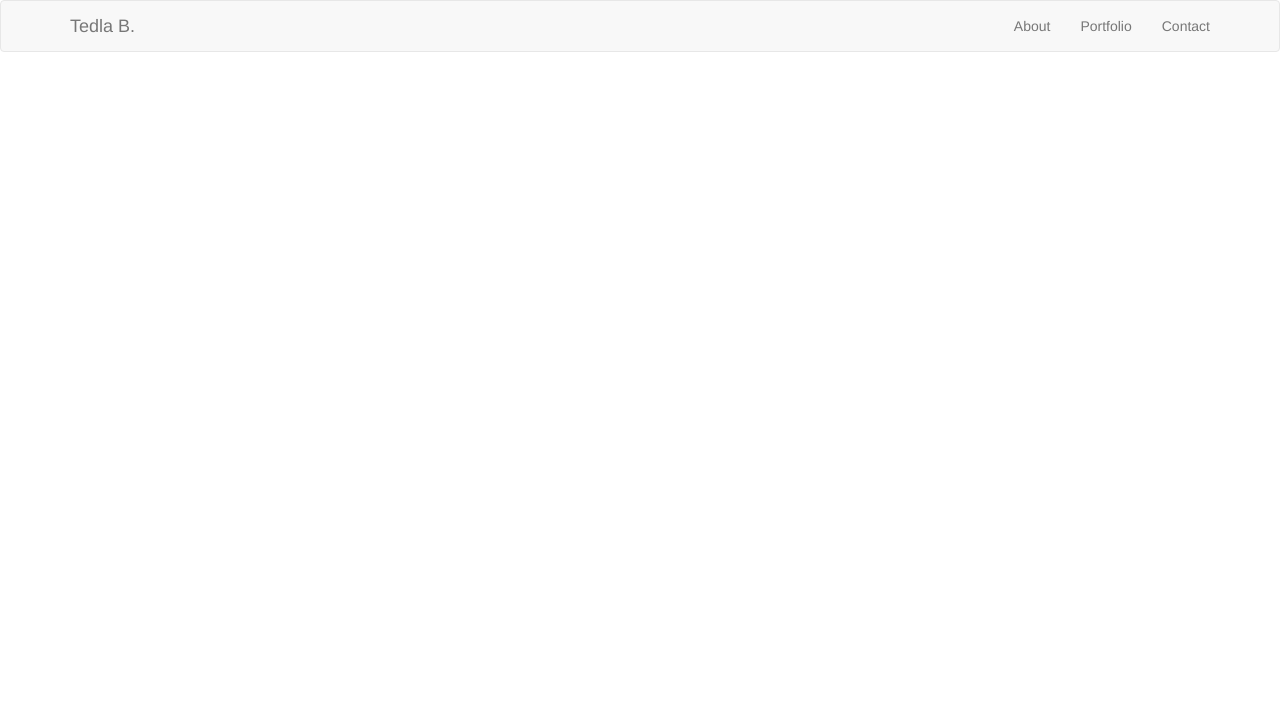
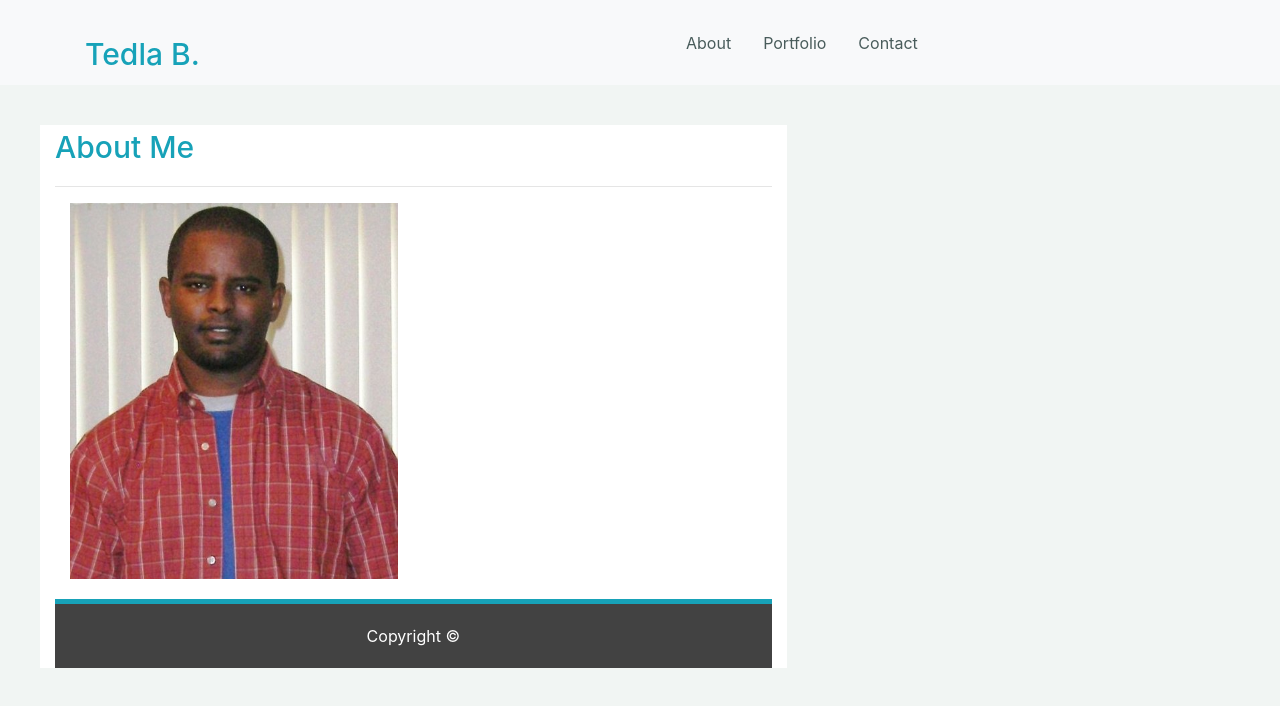
Before and after one commit to mekditd/tedla-css.github.io, a plain HTML site: page index.html in a window 1280 px wide. Drawn offline with nearby package versions, Linux system fonts and the light colour scheme.

Commit message:
added section in the contact and inedex html files

```diff
--- a/contact.css
+++ b/contact.css
@@ -1,4 +1,4 @@
-/*
+
 .brand {
     margin: 0;
     padding: 0;
@@ -40,6 +40,7 @@ li {
     margin-top: 40px;
     margin-left: 40px;
     margin-bottom: 200px;
+    overflow: auto;
 
 }
 
@@ -54,6 +55,7 @@ li {
     margin-top: 20px;
     color: #fff;
     text-align: center;
+    border-top: 5px solid #17a2b8;
 
 }
 
@@ -65,6 +67,11 @@ li {
     .header {
         padding: 0;
         margin-left: 0;
-        width: ;
+        widows: 640px;
+        background: #17a2b8;
     }
-} */
+
+    .contact {
+        margin: auto 10px;
+    }
+}
--- a/index.html
+++ b/index.html
@@ -1,41 +1,64 @@
 <!DOCTYPE html>
-<html>
+<html lang="en">
 
 <head>
-    <title>Bootstrap</title>
-    <link rel="stylesheet" type="text/css" href="https://maxcdn.bootstrapcdn.com/bootstrap/3.3.5/css/bootstrap.min.css">
-
+    <meta charset="UTF-8">
+    <meta name="viewport" content="width=device-width, initial-scale=1.0">
+    <meta http-equiv="X-UA-Compatible" content="ie=edge">
+    <title>Bootstrap Contact</title>
+    <link rel="stylesheet" href="https://stackpath.bootstrapcdn.com/bootstrap/4.4.1/css/bootstrap.min.css"
+        integrity="sha384-Vkoo8x4CGsO3+Hhxv8T/Q5PaXtkKtu6ug5TOeNV6gBiFeWPGFN9MuhOf23Q9Ifjh" crossorigin="anonymous">
+    <link rel="stylesheet" href="contact.css">
 </head>
 
 <body>
-    <nav class="navbar navbar-default">
+
+    <!-- navbar -->
+    <nav class="navbar navbar-light bg-light">
         <div class="container">
-            <div class="navbar-header">
-                <!-- <button type="button" class="navbar-toggle collapsed" data-toggle="collapse" data-target="#bs-nav-demo"
-                    aria-expanded="false">
-                    <span class="sr-only">Toggle navigation</span>
-                    <span class="icon-bar"></span>
-                    <span class="icon-bar"></span>
-                    <span class="icon-bar"></span>
-                </button> -->
-                <a href="#" class="navbar-brand"><span>Tedla B.</span></a>
-            </div>
-            <div class="contact">
-                <ul class="nav navbar-nav navbar-right">
-                    <li><a href="#">About</a></li>
-                    <li><a href="#">Portfolio</a></li>
-                    <li><a href="#">Contact</a></li>
+            <section class="brand">
+                <a class="navbar-brand bg-info col-xs-12 col-sm-6 bg-info"><a href="#" class="text-info ">Tedla B.</a>
+            </section>
+            <section class="links row col-xs-12 col-sm-6">
+                <ul class="nav justify-content-end">
+                    <li class="nav-item">
+                        <a class="nav-link active" href="index.html">About</a>
+                    </li>
+                    <li class="nav-item">
+                        <a class="nav-link" href="portfolio.html">Portfolio</a>
+                    </li>
+                    <li class="nav-item">
+                        <a class="nav-link" href="contact.html">Contact</a>
+                    </li>
                 </ul>
-            </div>
-        </div>
+            </section>
     </nav>
 
-    <!-- DEFAULT NAVBAR -->
+    <div class=" contact col-md-7 col-xs-12">
+
+
+        <p class="text-info">About Me</p>
+
+        <hr>
+        <div class= "col-xs-12 col-md-6">
+            <img class="img-fluid" src="images/tedla.jpg" alt="">
+
+        </div>
 
 
 
-    <script src="https://code.jquery.com/jquery-2.1.4.js"></script>
-    <script src="https://maxcdn.bootstrapcdn.com/bootstrap/3.3.5/js/bootstrap.min.js"></script>
+
+        <div class="omitted">
+
+        </div>
+        <div class="footer">
+            Copyright ©
+
+        </div>
+
+
+
+
 </body>
 
 </html>
```
Also changed, not shown: contact-2.css (deleted, +0 -7 lines), contact-2.html (deleted, +0 -70 lines), contact.html (+4 -4 lines), portfolio.html (+55 -0 lines), images/tedla.jpg (added).
